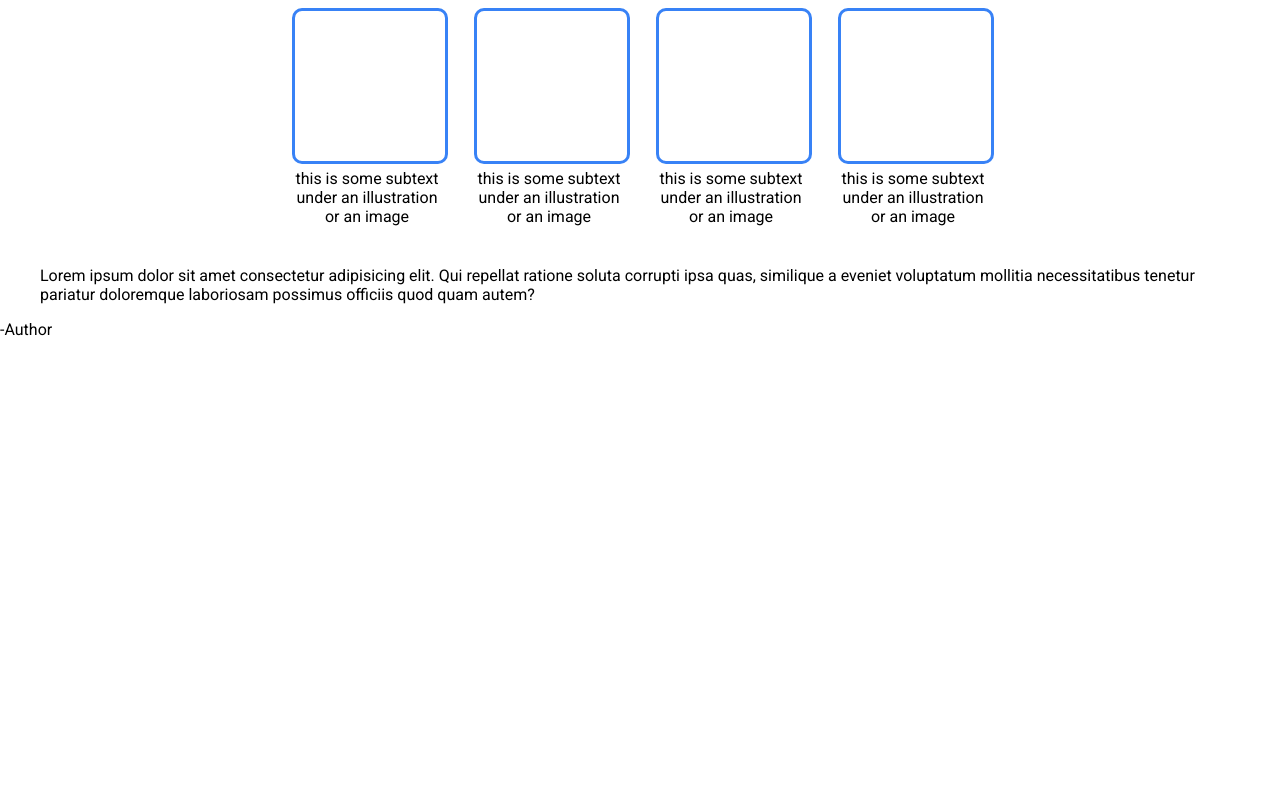
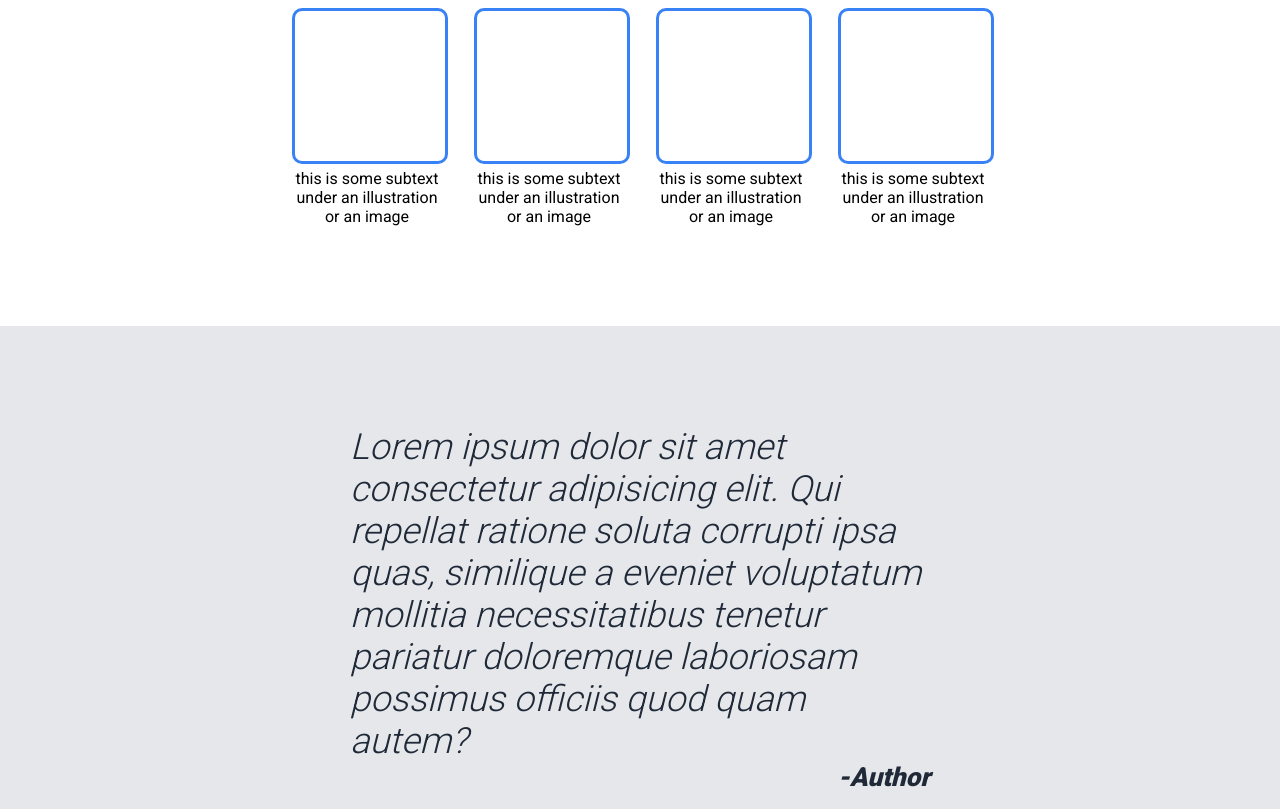
Before and after one commit to tsfoverlord/landing-page, a plain HTML site: page index.html in a window 1280 px wide. Shown: the part 684-1493 px from the top of the page. Before the commit the page ends 1039 px from the top, so only its background shows below. Drawn offline with Linux system fonts and the light colour scheme.

Commit message:
Styled quote section

```diff
--- a/style.css
+++ b/style.css
@@ -7,7 +7,7 @@ body {
 
 .hero {
     background-color: #1F2937;
-    padding: 16px 370px 100px 370px;
+    padding: 16px 350px 100px 350px;
 }
 
 .header {
@@ -79,7 +79,7 @@ ul li a{
 
 .information {
     padding-top: 24px;
-    padding-bottom: 24px;
+    padding-bottom: 100px;
 }
 .information h1 {
     text-align: center;
@@ -112,3 +112,24 @@ ul li a{
     text-align: center;
     margin-top: 5px;
 }
+
+.quote{
+    padding:100px 350px;
+    background-color: #E5E7EB;
+
+}
+.quote blockquote{
+    font-size: 36px;
+    font-weight: 300;
+    font-style: italic;
+    color: #1F2937;
+    margin: 0;
+}
+.quote p {
+    text-align: right;
+    margin: 0;
+    font-weight: 700;
+    font-size: 26px;
+    font-style: italic;
+    color: #1F2937;
+}
```
